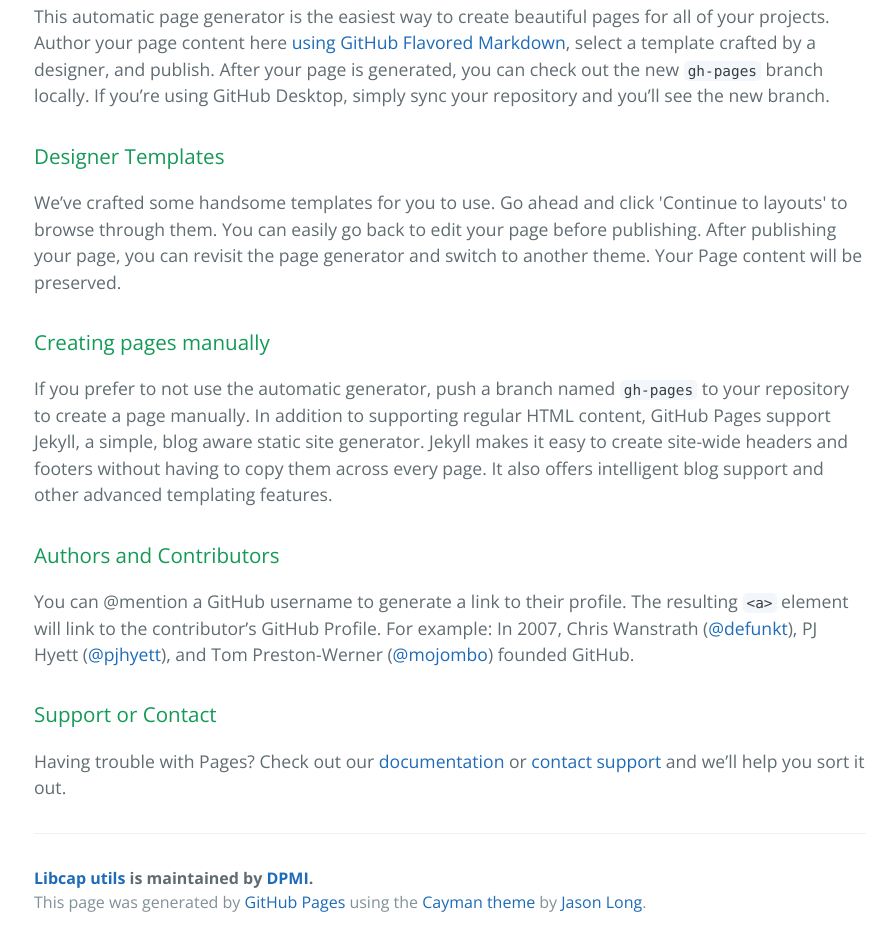
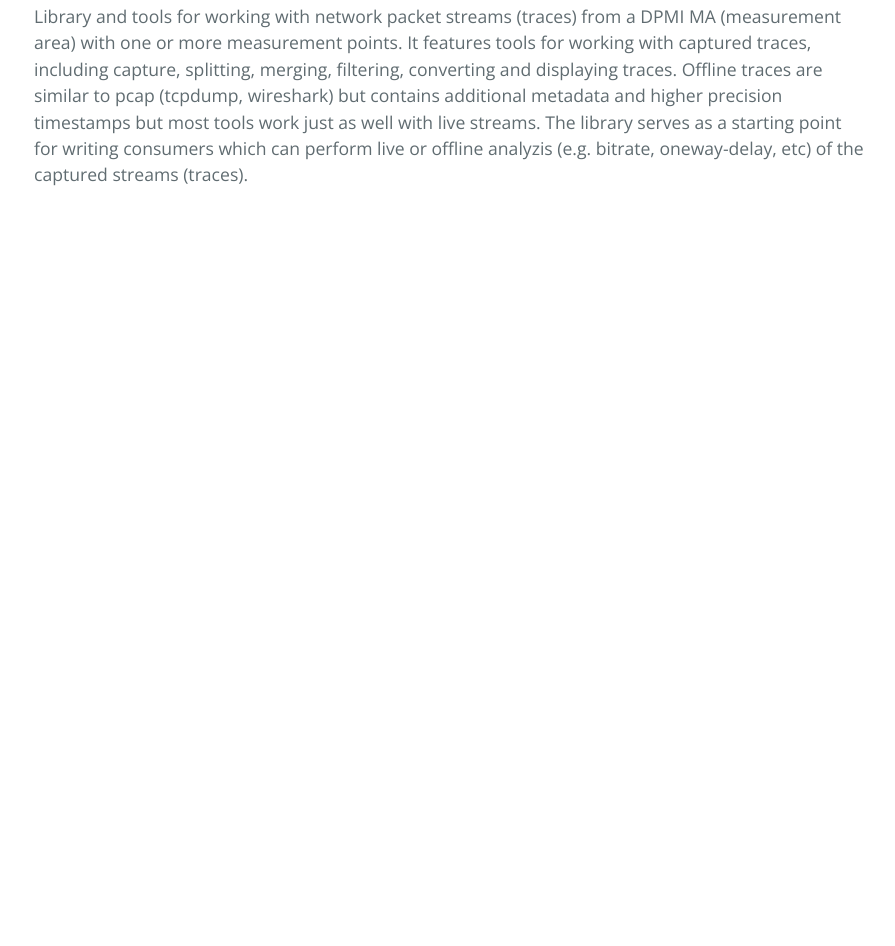
Before and after one commit to DPMI/libcap_utils, a plain HTML site: page index.html in a window 1280 px wide. Shown: the part 460-1406 px from the top of the page, without its empty margins (190-1085 px from the left). After the commit the page ends 800 px from the top, so only its background shows below. Drawn offline with nearby package versions, Linux system fonts and the light colour scheme.

Commit message:
Update index.html

```diff
--- a/index.html
+++ b/index.html
@@ -22,33 +22,12 @@
       <h3>
 <a id="welcome-to-github-pages" class="anchor" href="#welcome-to-github-pages" aria-hidden="true"><span aria-hidden="true" class="octicon octicon-link"></span></a>Welcome to GitHub Pages.</h3>
 
-<p>This automatic page generator is the easiest way to create beautiful pages for all of your projects. Author your page content here <a href="https://guides.github.com/features/mastering-markdown/">using GitHub Flavored Markdown</a>, select a template crafted by a designer, and publish. After your page is generated, you can check out the new <code>gh-pages</code> branch locally. If you’re using GitHub Desktop, simply sync your repository and you’ll see the new branch.</p>
+      <p>Library and tools for working with network packet streams (traces) from a DPMI MA (measurement area) with one or more measurement points.
 
-<h3>
-<a id="designer-templates" class="anchor" href="#designer-templates" aria-hidden="true"><span aria-hidden="true" class="octicon octicon-link"></span></a>Designer Templates</h3>
+It features tools for working with captured traces, including capture, splitting, merging, filtering, converting and displaying traces. Offline traces are similar to pcap (tcpdump, wireshark) but contains additional metadata and higher precision timestamps but most tools work just as well with live streams.
 
-<p>We’ve crafted some handsome templates for you to use. Go ahead and click 'Continue to layouts' to browse through them. You can easily go back to edit your page before publishing. After publishing your page, you can revisit the page generator and switch to another theme. Your Page content will be preserved.</p>
+The library serves as a starting point for writing consumers which can perform live or offline analyzis (e.g. bitrate, oneway-delay, etc) of the captured streams (traces).</p>
 
-<h3>
-<a id="creating-pages-manually" class="anchor" href="#creating-pages-manually" aria-hidden="true"><span aria-hidden="true" class="octicon octicon-link"></span></a>Creating pages manually</h3>
-
-<p>If you prefer to not use the automatic generator, push a branch named <code>gh-pages</code> to your repository to create a page manually. In addition to supporting regular HTML content, GitHub Pages support Jekyll, a simple, blog aware static site generator. Jekyll makes it easy to create site-wide headers and footers without having to copy them across every page. It also offers intelligent blog support and other advanced templating features.</p>
-
-<h3>
-<a id="authors-and-contributors" class="anchor" href="#authors-and-contributors" aria-hidden="true"><span aria-hidden="true" class="octicon octicon-link"></span></a>Authors and Contributors</h3>
-
-<p>You can @mention a GitHub username to generate a link to their profile. The resulting <code>&lt;a&gt;</code> element will link to the contributor’s GitHub Profile. For example: In 2007, Chris Wanstrath (<a href="https://github.com/defunkt" class="user-mention">@defunkt</a>), PJ Hyett (<a href="https://github.com/pjhyett" class="user-mention">@pjhyett</a>), and Tom Preston-Werner (<a href="https://github.com/mojombo" class="user-mention">@mojombo</a>) founded GitHub.</p>
-
-<h3>
-<a id="support-or-contact" class="anchor" href="#support-or-contact" aria-hidden="true"><span aria-hidden="true" class="octicon octicon-link"></span></a>Support or Contact</h3>
-
-<p>Having trouble with Pages? Check out our <a href="https://help.github.com/pages">documentation</a> or <a href="https://github.com/contact">contact support</a> and we’ll help you sort it out.</p>
-
-      <footer class="site-footer">
-        <span class="site-footer-owner"><a href="https://github.com/DPMI/libcap_utils">Libcap utils</a> is maintained by <a href="https://github.com/DPMI">DPMI</a>.</span>
-
-        <span class="site-footer-credits">This page was generated by <a href="https://pages.github.com">GitHub Pages</a> using the <a href="https://github.com/jasonlong/cayman-theme">Cayman theme</a> by <a href="https://twitter.com/jasonlong">Jason Long</a>.</span>
-      </footer>
 
     </section>
 
```
